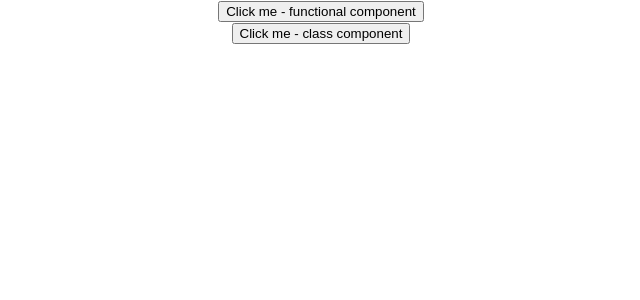
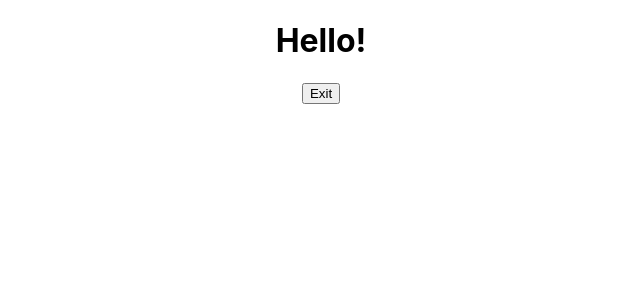
Before and after one commit to codingbyfreddish/react-app, a React (Create React App) app in the folder my-app/: page / in a window 1280 px wide. Shown: the top 300 px of the page, without its empty margins (319-959 px from the left). Built offline with nearby package versions, Linux system fonts and the light colour scheme.

Commit message:
add EventBinding.js /components

```diff
--- a/my-app/src/App.js
+++ b/my-app/src/App.js
@@ -1,13 +1,11 @@
 import logo from './logo.svg';
 import './App.css';
-import EventsFunctional from './components/EventsFunctional';
-import EventsClass from './components/EventsClass';
+import EventBinding from './components/EventBinding';
 
 function App() {
   return (
     <div className="App">
-      <EventsFunctional />
-      <EventsClass />
+      <EventBinding />
     </div>
   );
 }
--- /dev/null
+++ b/my-app/src/components/EventBinding.js
@@ -0,0 +1,38 @@
+import React from "react";
+
+class EventBinding extends React.Component {
+
+    constructor(props) {
+        super(props);
+        this.state = {
+            introduction: 'Hello!',
+            buttonText: 'Exit',
+        };
+        this.handleClick = this.handleClick.bind(this)
+    }
+
+    // handleClick() {
+    //     this.setState({
+    //         introduction: 'Goodbye!',
+    //     });
+    // }
+
+    handleClick = () => {
+        this.setState({
+            introduction: 'Goodbye!',
+        });
+    }
+
+    render() {
+        return (
+            <div>
+                <h1>{this.state.introduction} {this.props.greeting}</h1>
+                {/* <button onClick={() => this.handleClick()}>{this.state.buttonText}</button> */}
+                {/* <button onClick={this.handleClick()}>{this.state.buttonText}</button> */}
+                <button onClick={this.handleClick}>{this.state.buttonText}</button>
+            </div>
+        )
+    }
+}
+
+export default EventBinding;
```
